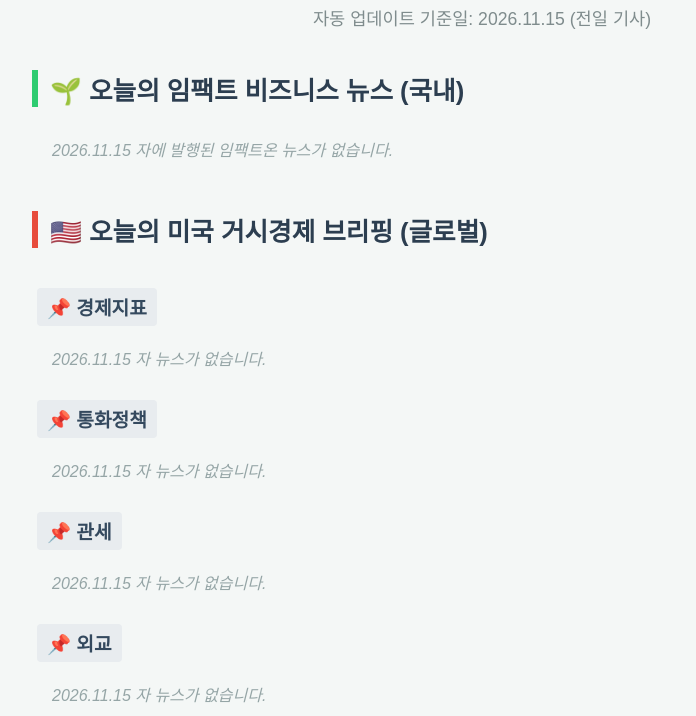
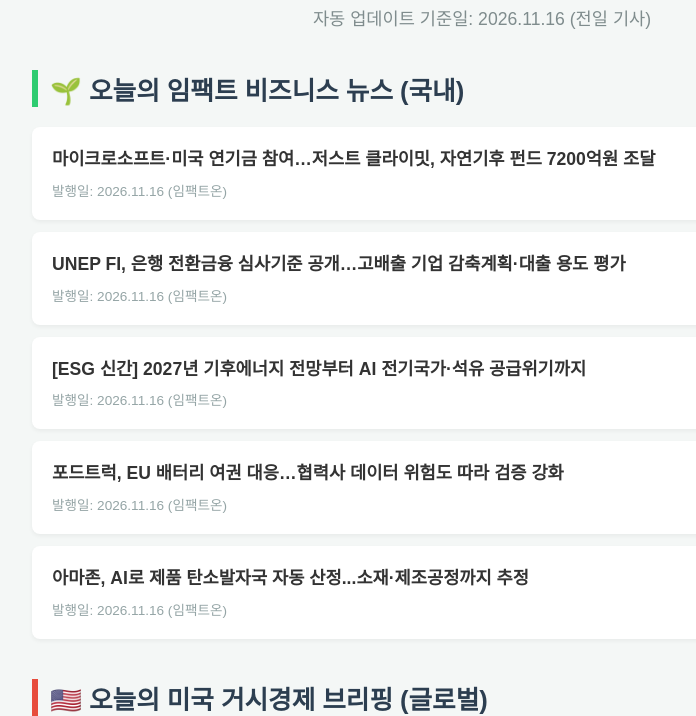
Before and after one commit to jack0322598-web/daily-impact-news, a plain HTML site: page index.html in a window 1280 px wide. Shown: the part 87-803 px from the top of the page, without its empty margins (158-854 px from the left). Drawn offline with Linux system fonts and the light colour scheme.

Commit message:
🌱 매일 아침 7시 뉴스 자동 업데이트

```diff
--- a/index.html
+++ b/index.html
@@ -21,9 +21,34 @@
 </head>
 <body>
     <h1>📋 오늘의 종합 뉴스 브리핑</h1>
-    <div class="date-title">자동 업데이트 기준일: 2026.11.15 (전일 기사)</div>
+    <div class="date-title">자동 업데이트 기준일: 2026.11.16 (전일 기사)</div>
 
     <div class="section-title">🌱 오늘의 임팩트 비즈니스 뉴스 (국내)</div>
-<div class='no-news'>2026.11.15 자에 발행된 임팩트온 뉴스가 없습니다.</div>
+
+        <div class="news-card">
+            <div class="news-title"><a href="https://www.impacton.net/news/articleView.html?idxno=30698" target="_blank">마이크로소프트·미국 연기금 참여…저스트 클라이밋, 자연기후 펀드 7200억원 조달</a></div>
+            <div class="news-date">발행일: 2026.11.16 (임팩트온)</div>
+        </div>
+
+        <div class="news-card">
+            <div class="news-title"><a href="https://www.impacton.net/news/articleView.html?idxno=30695" target="_blank">UNEP FI, 은행 전환금융 심사기준 공개…고배출 기업 감축계획·대출 용도 평가</a></div>
+            <div class="news-date">발행일: 2026.11.16 (임팩트온)</div>
+        </div>
+
+        <div class="news-card">
+            <div class="news-title"><a href="https://www.impacton.net/news/articleView.html?idxno=30697" target="_blank">[ESG 신간] 2027년 기후에너지 전망부터 AI 전기국가·석유 공급위기까지</a></div>
+            <div class="news-date">발행일: 2026.11.16 (임팩트온)</div>
+        </div>
+
+        <div class="news-card">
+            <div class="news-title"><a href="https://www.impacton.net/news/articleView.html?idxno=30693" target="_blank">포드트럭, EU 배터리 여권 대응…협력사 데이터 위험도 따라 검증 강화</a></div>
+            <div class="news-date">발행일: 2026.11.16 (임팩트온)</div>
+        </div>
+
+        <div class="news-card">
+            <div class="news-title"><a href="https://www.impacton.net/news/articleView.html?idxno=30689" target="_blank">아마존, AI로 제품 탄소발자국 자동 산정...소재·제조공정까지 추정</a></div>
+            <div class="news-date">발행일: 2026.11.16 (임팩트온)</div>
+        </div>
+
     <div class="section-title macro">🇺🇸 오늘의 미국 거시경제 브리핑 (글로벌)</div>
-<div class='sub-category'>📌 경제지표</div><div class='no-news'>2026.11.15 자 뉴스가 없습니다.</div><div class='sub-category'>📌 통화정책</div><div class='no-news'>2026.11.15 자 뉴스가 없습니다.</div><div class='sub-category'>📌 관세</div><div class='no-news'>2026.11.15 자 뉴스가 없습니다.</div><div class='sub-category'>📌 외교</div><div class='no-news'>2026.11.15 자 뉴스가 없습니다.</div></body></html>
+<div class='sub-category'>📌 경제지표</div><div class='no-news'>2026.11.16 자 뉴스가 없습니다.</div><div class='sub-category'>📌 통화정책</div><div class='no-news'>2026.11.16 자 뉴스가 없습니다.</div><div class='sub-category'>📌 관세</div><div class='no-news'>2026.11.16 자 뉴스가 없습니다.</div><div class='sub-category'>📌 외교</div><div class='no-news'>2026.11.16 자 뉴스가 없습니다.</div></body></html>
```
